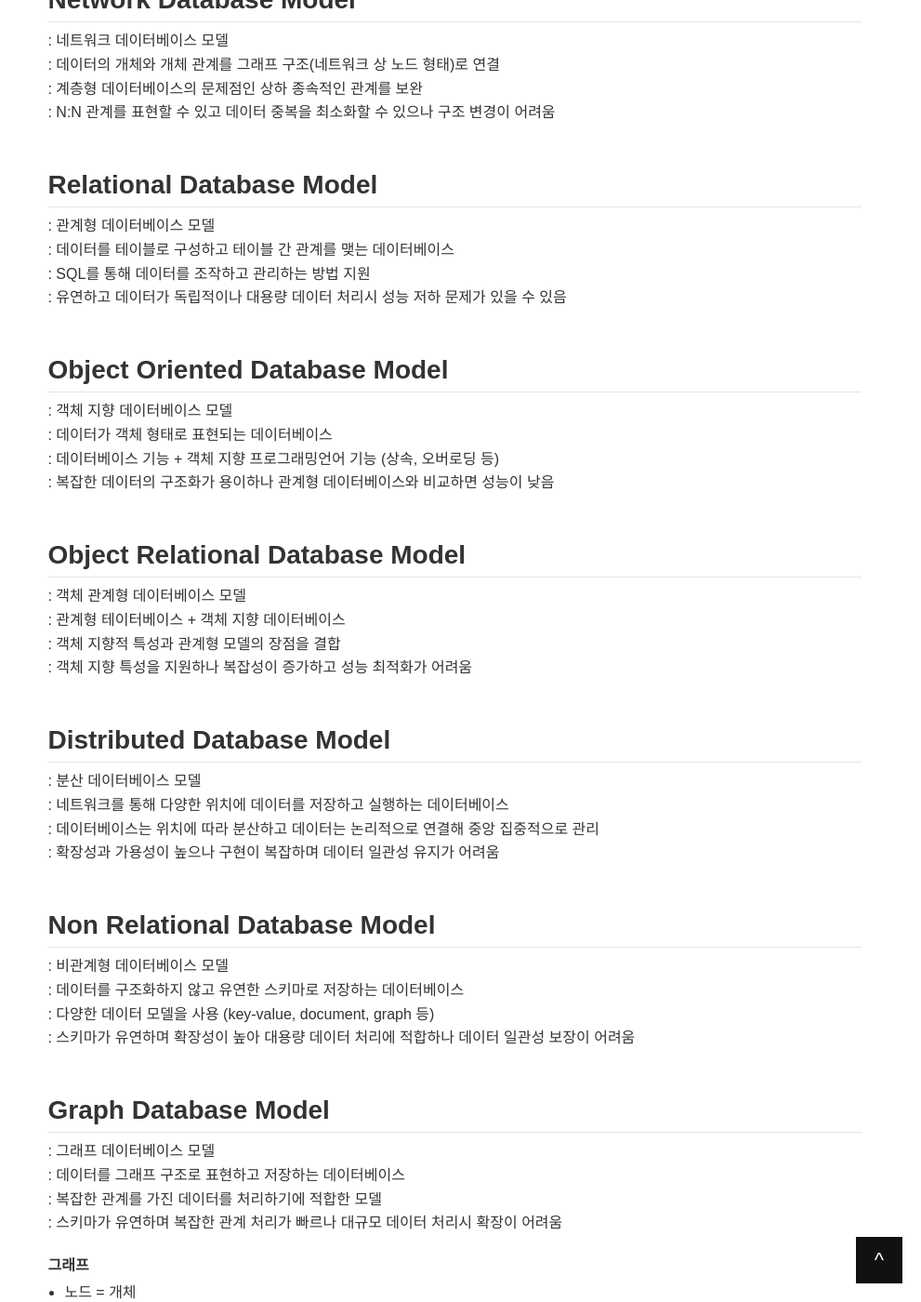
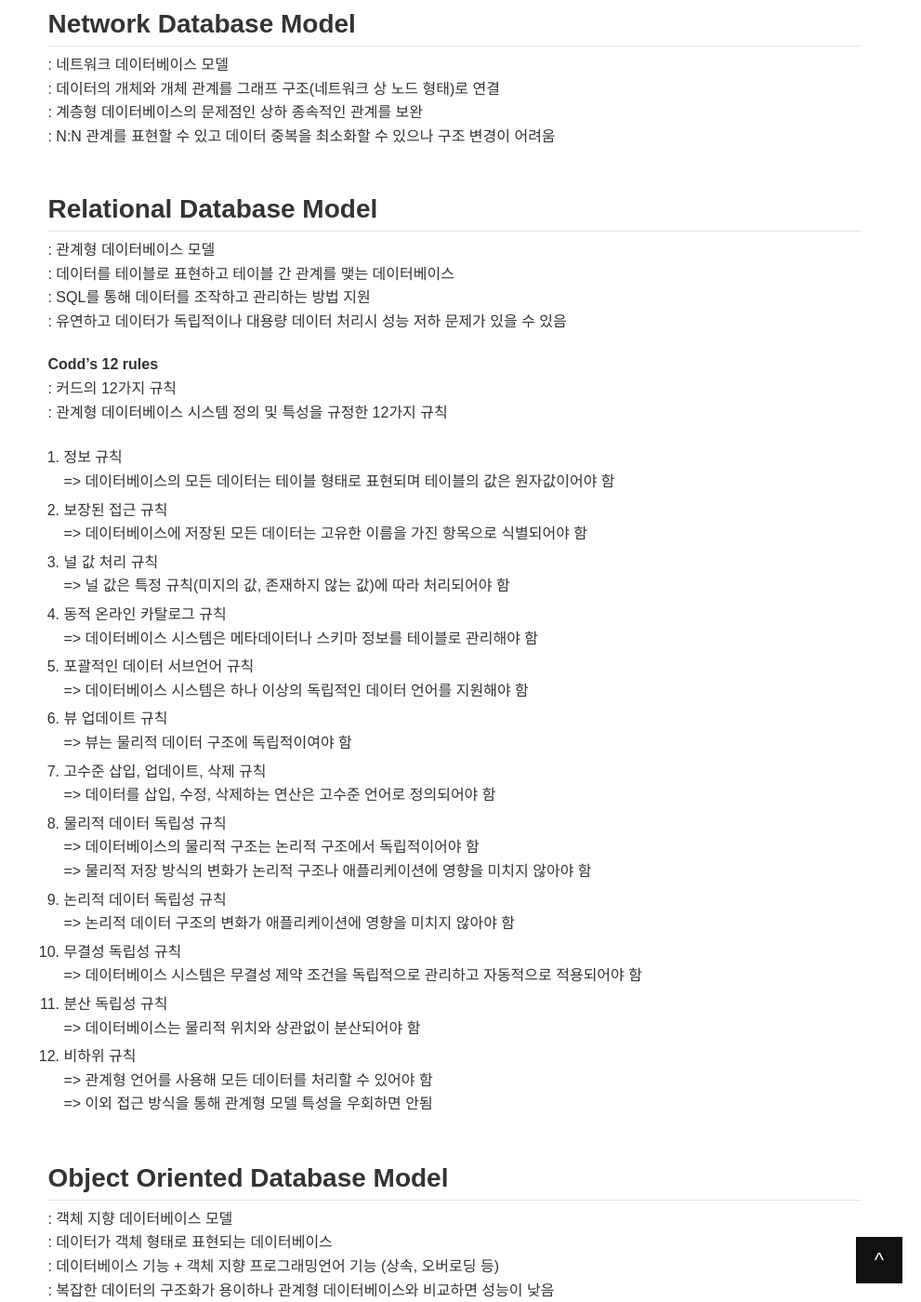
Before and after one commit to 100Page/1000page.github.io, a Jekyll site: the page built from _doc/data/data-storage/database/database-model.md, in a window 1280 px wide and 1400 px high, scrolled down 911 px. Shown: the whole window at 93% size, without its empty margins (289-1280 px from the left). Built offline with Jekyll 4.4.1, drawn with Linux system fonts in a browser that asks for light colours; some of the changed text lies outside the part shown.

Commit message:
database

```diff
--- a/_doc/data/data-storage/database/database-model.md
+++ b/_doc/data/data-storage/database/database-model.md
@@ -1,32 +1,38 @@
 ---
-order: 0.11
+order: 3
 title: database
 description: 데이터베이스 모델
+summary:
+keywords:
+- database
+- database model
+- 데이터베이스 모델
 tags:
-- data
 - database
-created_time: 2024-09-28 11:41
-modified_time: 2024-10-03 12:41
+- model
+created_time: 2024-10-03 14:13
+modified_time: 2025-01-04 10:35
 ---
 
 # Database Model
 : 데이터베이스의 논리적 구조를 결정하는 추상적 개념
-: 데이터를 어떻게 구조화하고 저장하고 접근하는지 등을 정의
+: 데이터를 어떻게 구조화하고 저장하고 접근하는지 등을 이론적으로 정의
+: 데이터베이스 모델은 데이터가 효율적이고 확장 가능하게 저장되고 빠르게 처리될 수 있게 도와줌
 
-- 1960년대 Hierarchical
-- 1970년대 Network
-- 1970년대 Relational
-- 1980년대 Object Oriented
-- 1990년대 Object Relational
-- 1990년대 Distributed
-- 2000년대 Non Relational
-- 2000년대 Graph
-- 2010년대 Streaming
+- 1960년대 [Hierarchical](#hierarchical-database-model)
+- 1970년대 [Network](#network-database-model)
+- 1970년대 [Relational](#relational-database-model)
+- 1980년대 [Object Oriented](#object-oriented-database-model)
+- 1990년대 [Object Relational](#object-relational-database-model)
+- 1990년대 [Distributed](#distributed-database-model)
+- 2000년대 [Non Relational](#non-relational-database-model)
+- 2000년대 [Graph](#graph-database-model)
+- 2010년대 [Streaming](#streaming-database-model)
 
 
 용어 | 설명
 ---|---
-데이터 구조 | 데이터를 구조화하는 방식
+데이터 구조 | 데이터를 구조화하는 방식으로 모델은 각각 다른 방식으로 데이터를 표현
 데이터 관계 | 데이터 간 연관성을 표현하는 방식
 
 
@@ -50,9 +56,51 @@ modified_time: 2024-10-03 12:41
 
 ## Relational Database Model
 : 관계형 데이터베이스 모델
-: 데이터를 테이블로 구성하고 테이블 간 관계를 맺는 데이터베이스
+: 데이터를 테이블로 표현하고 테이블 간 관계를 맺는 데이터베이스
 : SQL를 통해 데이터를 조작하고 관리하는 방법 지원
 : 유연하고 데이터가 독립적이나 대용량 데이터 처리시 성능 저하 문제가 있을 수 있음
+
+**Codd's 12 rules**
+: 커드의 12가지 규칙
+: 관계형 데이터베이스 시스템 정의 및 특성을 규정한 12가지 규칙
+
+1. 정보 규칙
+=> 데이터베이스의 모든 데이터는 테이블 형태로 표현되며 테이블의 값은 원자값이어야 함
+
+2. 보장된 접근 규칙
+=> 데이터베이스에 저장된 모든 데이터는 고유한 이름을 가진 항목으로 식별되어야 함
+
+3. 널 값 처리 규칙
+=> 널 값은 특정 규칙(미지의 값, 존재하지 않는 값)에 따라 처리되어야 함
+
+4. 동적 온라인 카탈로그 규칙
+=> 데이터베이스 시스템은 메타데이터나 스키마 정보를 테이블로 관리해야 함
+
+5. 포괄적인 데이터 서브언어 규칙
+=> 데이터베이스 시스템은 하나 이상의 독립적인 데이터 언어를 지원해야 함
+
+6. 뷰 업데이트 규칙
+=> 뷰는 물리적 데이터 구조에 독립적이여야 함
+
+7. 고수준 삽입, 업데이트, 삭제 규칙
+=> 데이터를 삽입, 수정, 삭제하는 연산은 고수준 언어로 정의되어야 함
+
+8. 물리적 데이터 독립성 규칙
+=> 데이터베이스의 물리적 구조는 논리적 구조에서 독립적이어야 함
+=> 물리적 저장 방식의 변화가 논리적 구조나 애플리케이션에 영향을 미치지 않아야 함
+
+9. 논리적 데이터 독립성 규칙
+=> 논리적 데이터 구조의 변화가 애플리케이션에 영향을 미치지 않아야 함
+
+10. 무결성 독립성 규칙
+=> 데이터베이스 시스템은 무결성 제약 조건을 독립적으로 관리하고 자동적으로 적용되어야 함
+
+11. 분산 독립성 규칙
+=> 데이터베이스는 물리적 위치와 상관없이 분산되어야 함
+
+12. 비하위 규칙
+=> 관계형 언어를 사용해 모든 데이터를 처리할 수 있어야 함
+=> 이외 접근 방식을 통해 관계형 모델 특성을 우회하면 안됨
 
 
 
```
Also changed, not shown: _doc/data/data-storage/database/database-language.md (deleted, +0 -75 lines).
